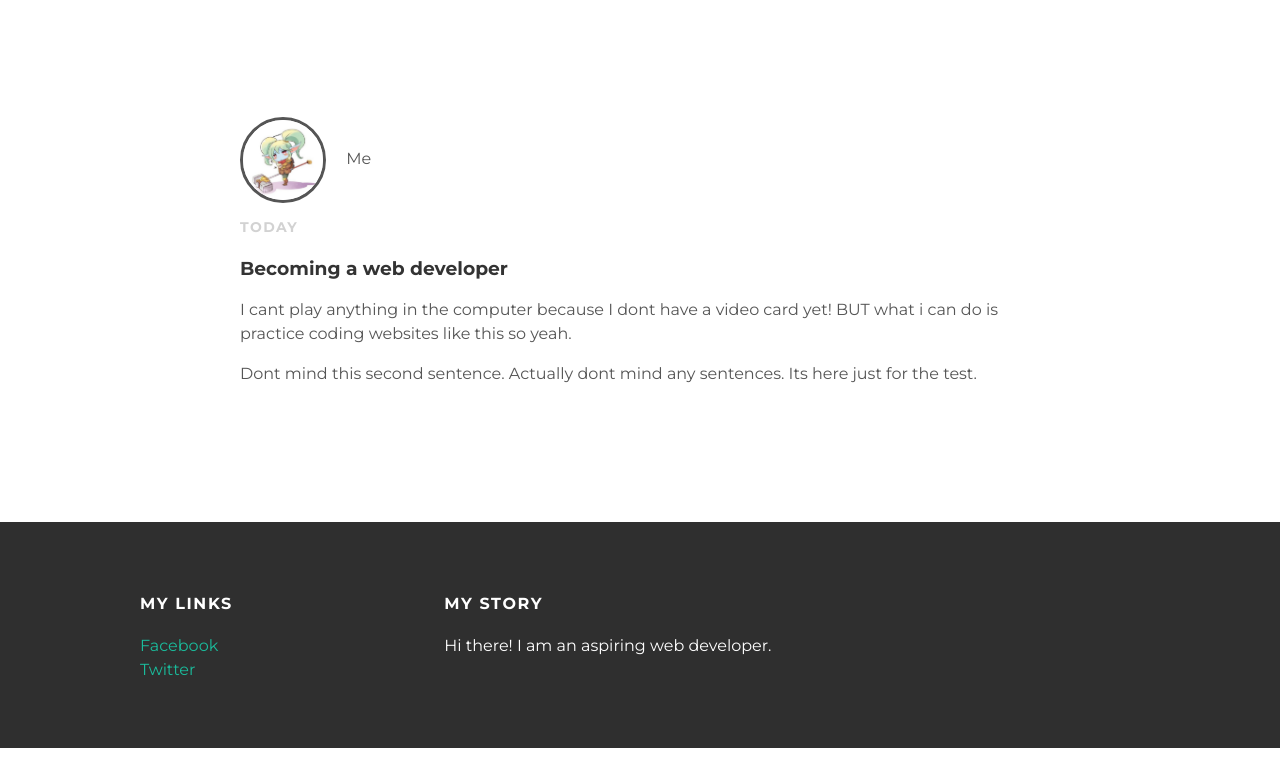
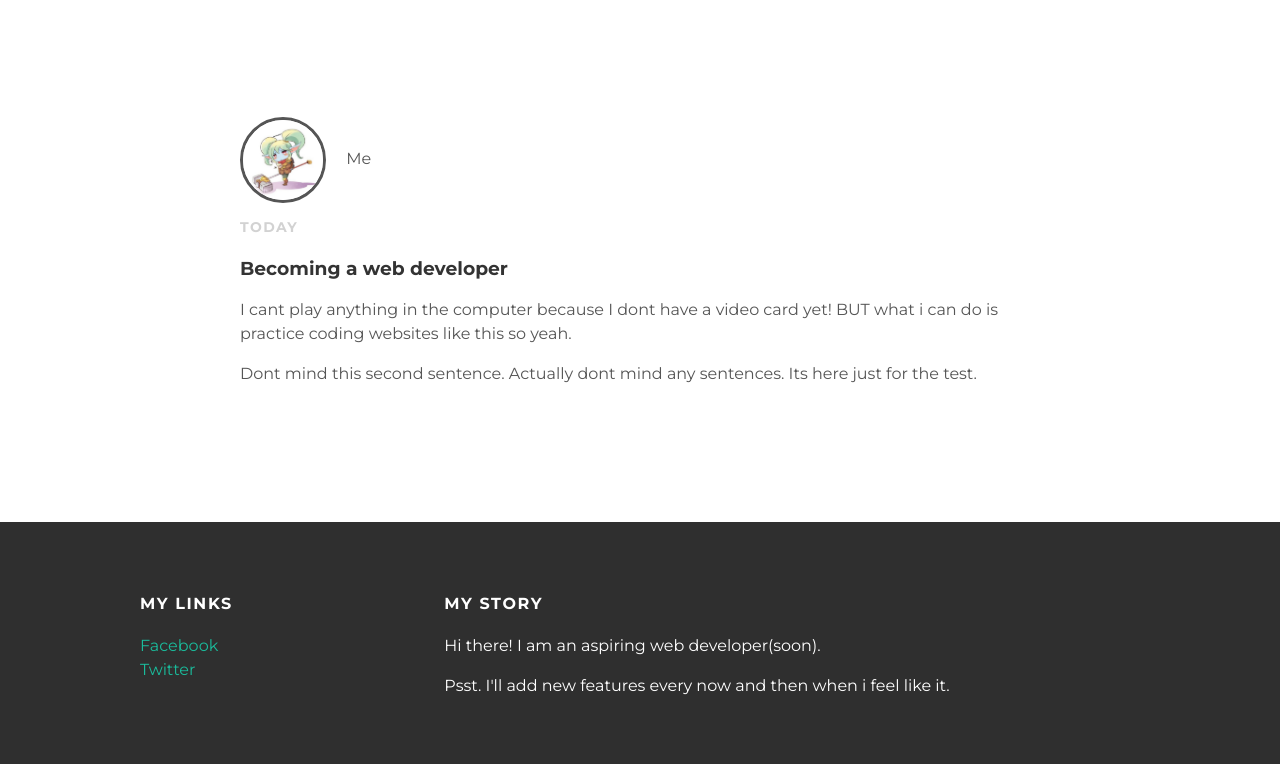
Before and after one commit to wesethan/wesethan.github.io, a plain HTML site: page index.html in a window 1280 px wide. Shown: the part 153-917 px from the top of the page. Drawn offline with Linux system fonts and the light colour scheme.

Commit message:
Update index.html

```diff
--- a/index.html
+++ b/index.html
@@ -44,7 +44,8 @@
                 </div>
                 <div class="column">
                     <h4>My story</h4>
-                    <p>Hi there! I am an aspiring web developer.</p>
+                    <p>Hi there! I am an aspiring web developer(soon).</p>
+                    <p>Psst. I'll add new features every now and then when i feel like it.</p>
                 </div>
             </div>
         </div>
```
